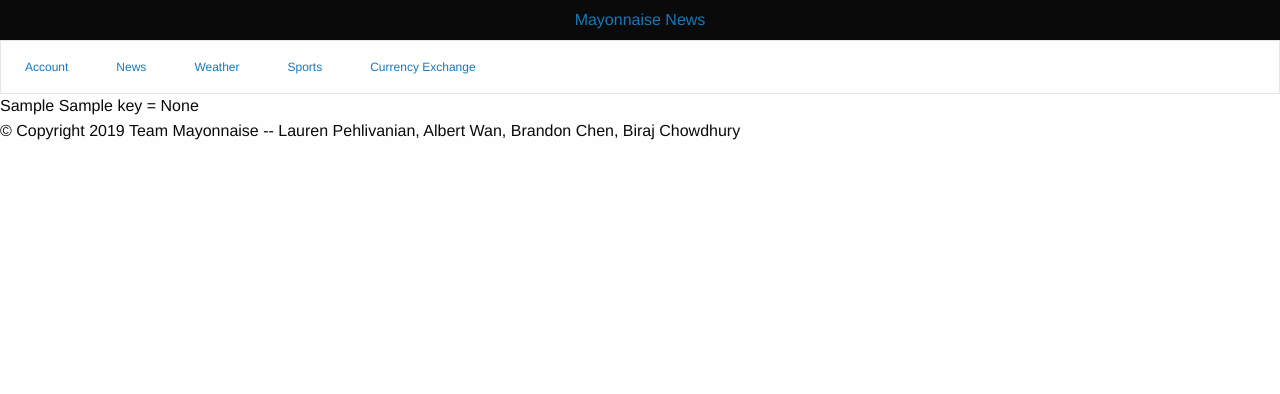
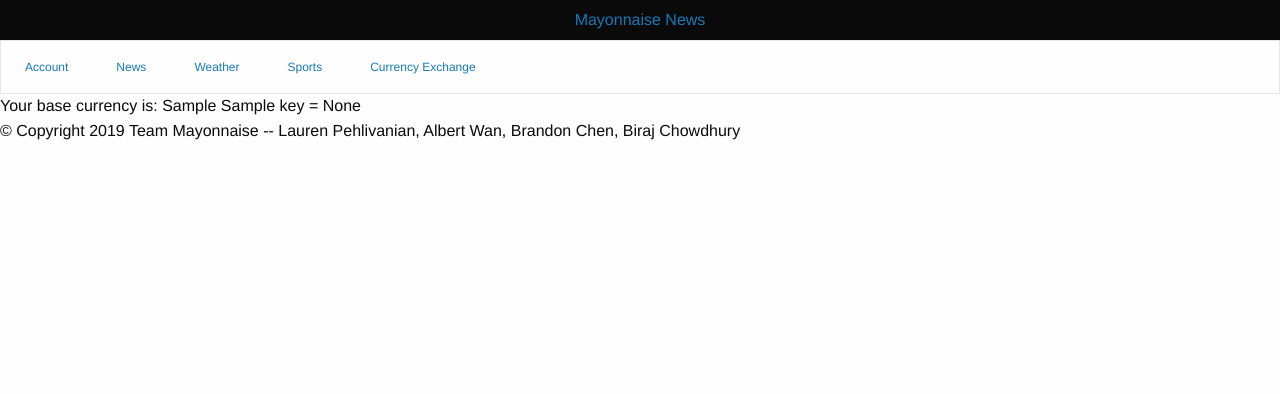
Before and after one commit to Salmon4/Mayonnaise, a Flask app: template templates/money.html in a window 1280 px wide. Shown: the top 394 px of the page. Run offline with Flask 2, Linux system fonts and the light colour scheme; the template is opened without the code that fills it: most values are stand-ins (such as "Sample title", 1, 10 or a date in 2020); some libraries are stand-ins or nearby versions.

Commit message:
minor stuff

```diff
--- a/templates/money.html
+++ b/templates/money.html
@@ -3,7 +3,7 @@
 {% endblock %}
 
 {% block body %}
-  {{b}}
+  Your base currency is: {{b}}
 
   {% for key in d %}
     {{key}} = {{d.get(key)}} <br>
```
